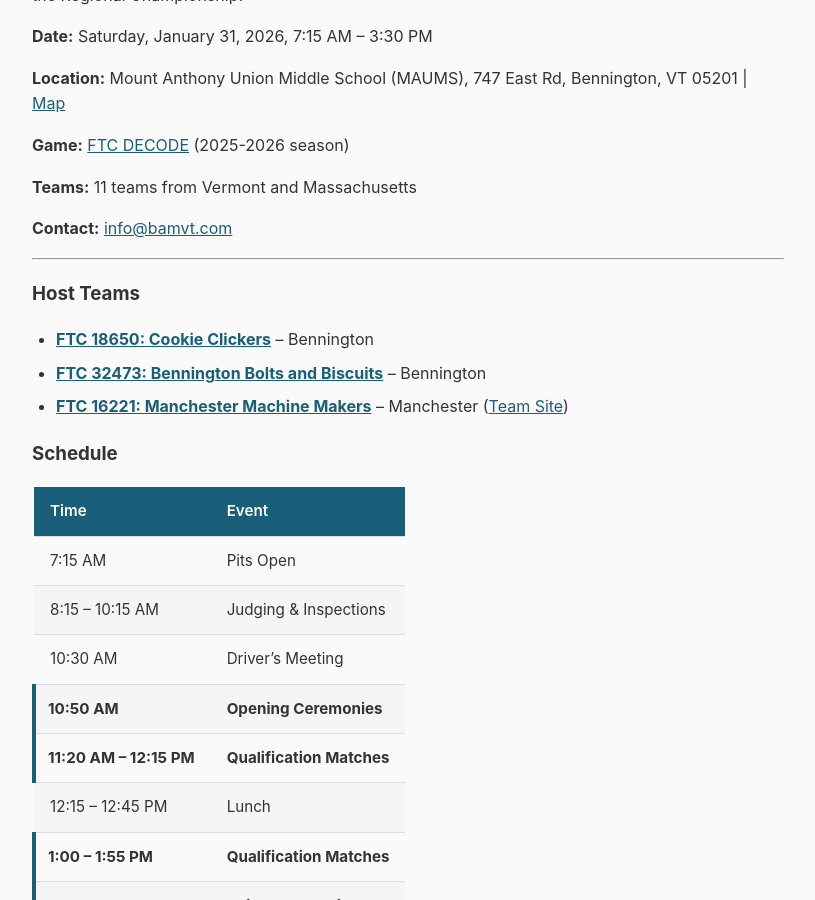
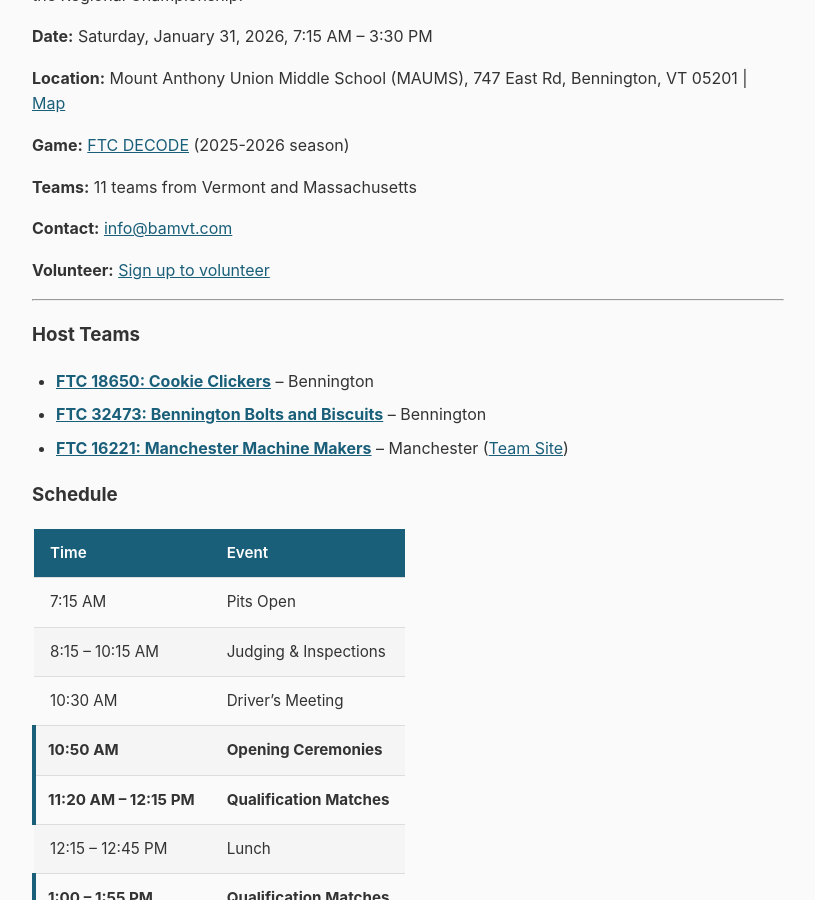
Before and after one commit to bennington-area-robotics/bennington-area-robotics.github.io, a Jekyll site: the page built from events/bennington-qualifier-2026.md, in a window 1280 px wide and 900 px high, scrolled down 336 px. Shown: the whole window, without its empty margins (232-1047 px from the left). Built offline with Jekyll 4.4.1, drawn with Linux system fonts in a browser that asks for light colours.

Commit message:
adds signup link for volunteers

```diff
--- a/events/bennington-qualifier-2026.md
+++ b/events/bennington-qualifier-2026.md
@@ -16,6 +16,8 @@ An official FIRST Tech Challenge Level 1 Qualifying Tournament, with advancement
 **Teams:** 11 teams from Vermont and Massachusetts
 
 **Contact:** [info@bamvt.com](mailto:info@bamvt.com?subject=Qualifier)
+
+**Volunteer:** [Sign up to volunteer](https://my.firstinspires.org/ExpressVolunteer/landing-page/3b31542a-db51-11f0-9a0f-00505699b848){:target="_blank"}
 
 ---
 
```
